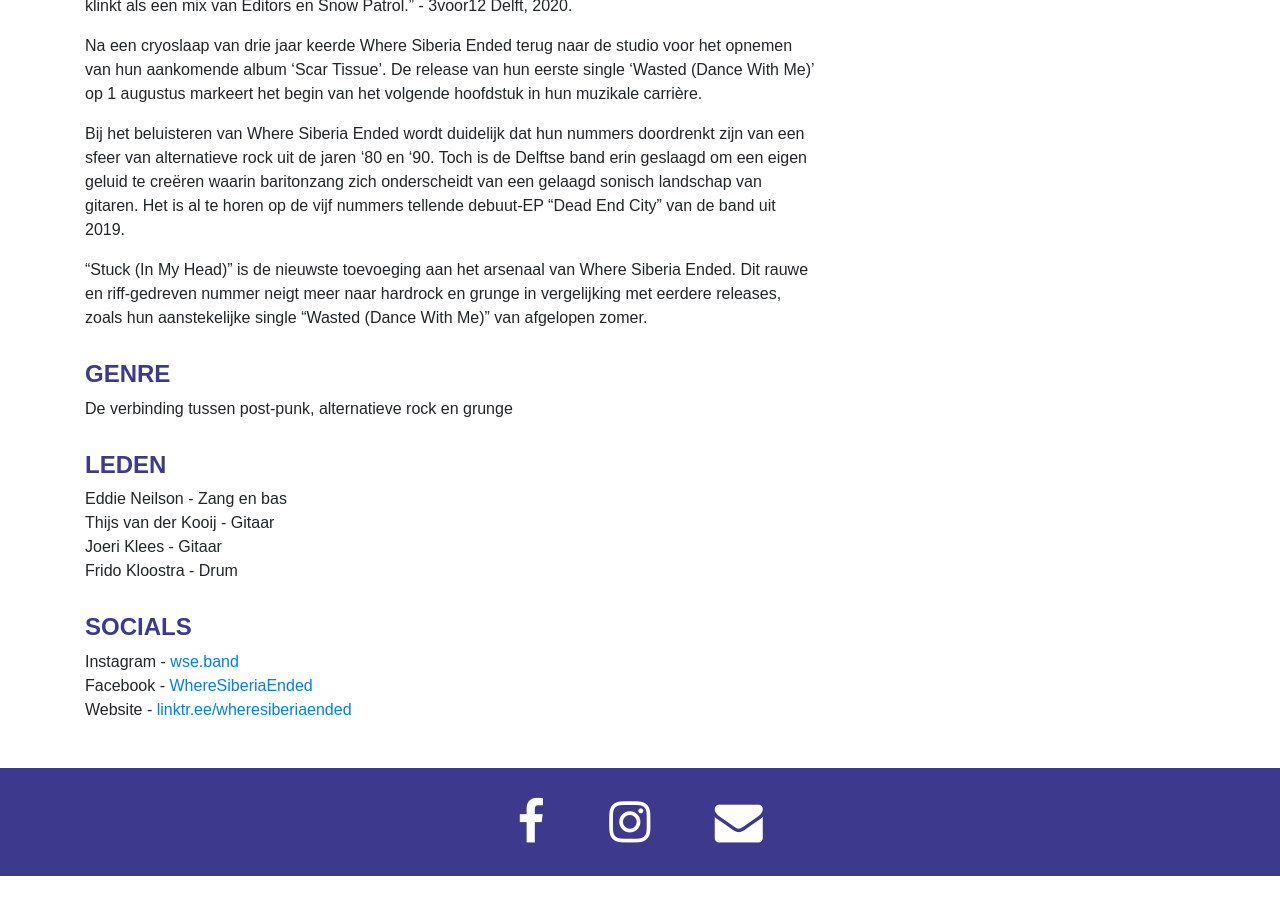
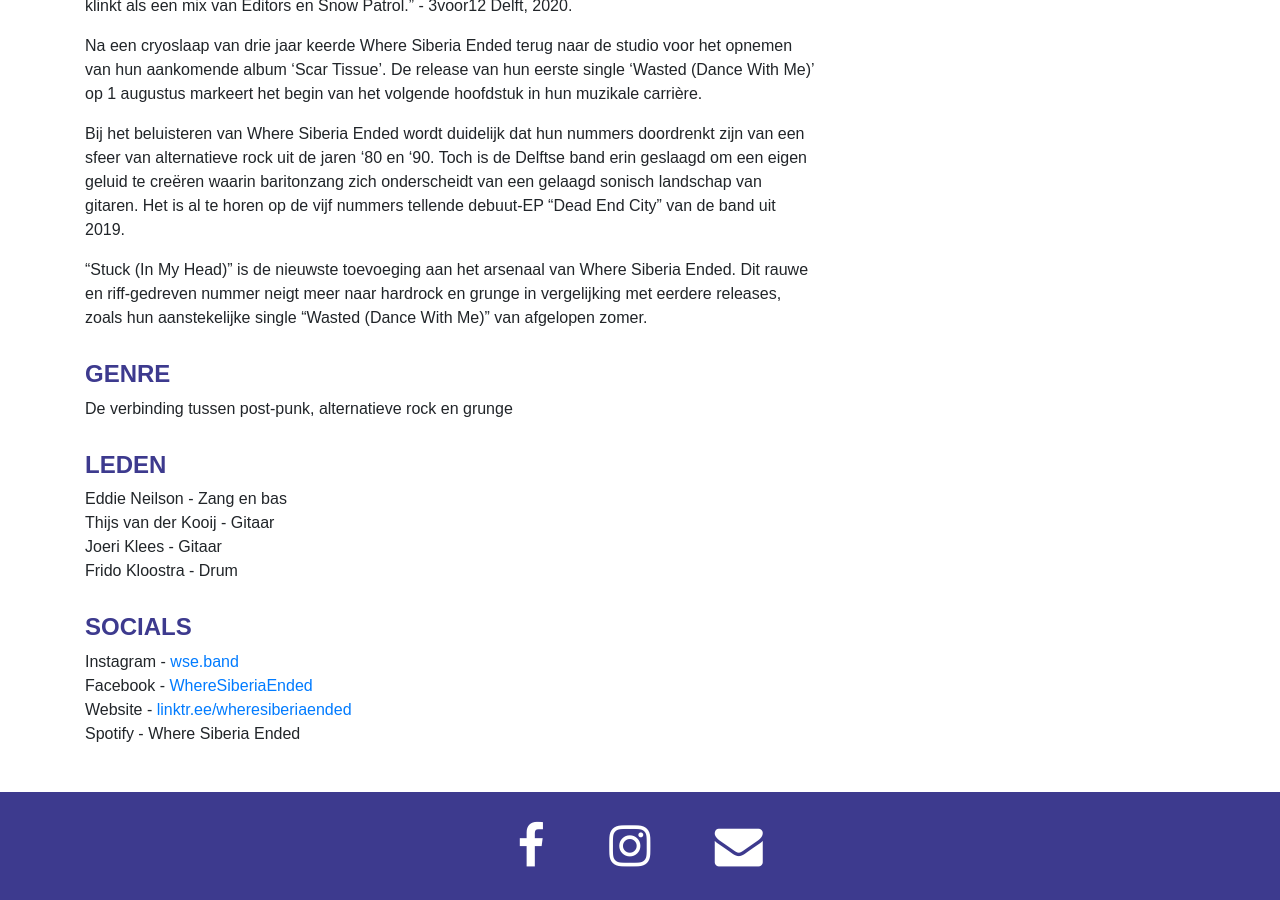
Before and after one commit to sneeuwpop-festival/sneeuwpop.nl, a Jekyll site: the page built from where-siberia-ended.md, in a window 1280 px wide and 900 px high, scrolled down 2075 px. Built offline with Jekyll 4.4.1, drawn with Linux system fonts in a browser that asks for light colours; before the commit the page ends 2951 px from its top, so only the background shows below that.

Commit message:
Update where-siberia-ended.md

```diff
--- a/where-siberia-ended.md
+++ b/where-siberia-ended.md
@@ -21,6 +21,8 @@
     role: <a href="https://www.facebook.com/WhereSiberiaEnded">WhereSiberiaEnded</a>
   - name: Website
     role: <a href="https://linktr.ee/wheresiberiaended?utm_source=linktree_profile_share&ltsid=90f1e048-5a50-4280-850a-156f3c677b4c&fbclid=IwAR36IfUV4WakiTGhQSxCv6peN22AQ-kg4F4oZ0gL8HaOzLTp_uN8mu_6lMA">linktr.ee/wheresiberiaended</a>
+  - name: Spotify
+    role: <a href:"https://open.spotify.com/artist/5sD1vxadc20825bu9NwzKS">Where Siberia Ended</a>
 
 ---
 
```
